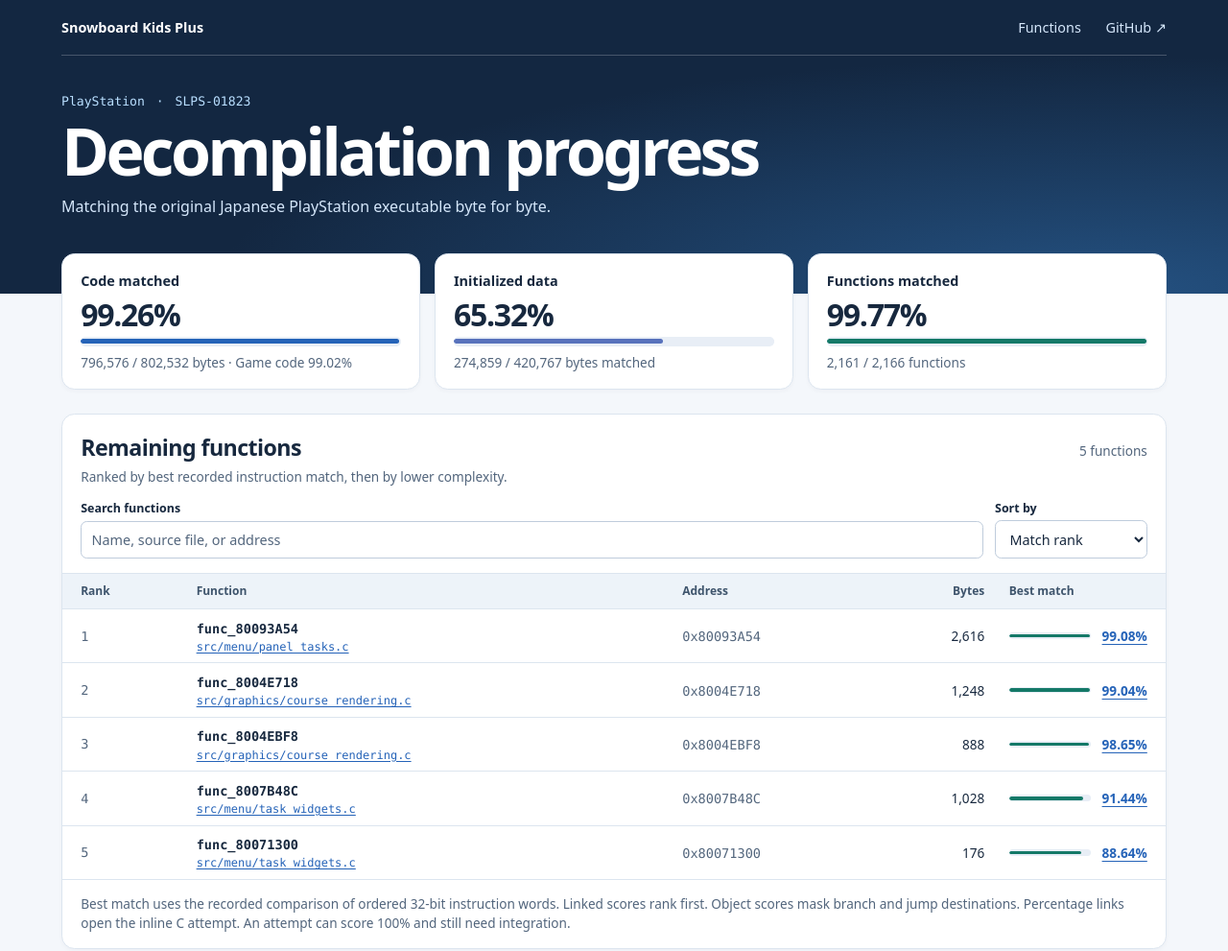
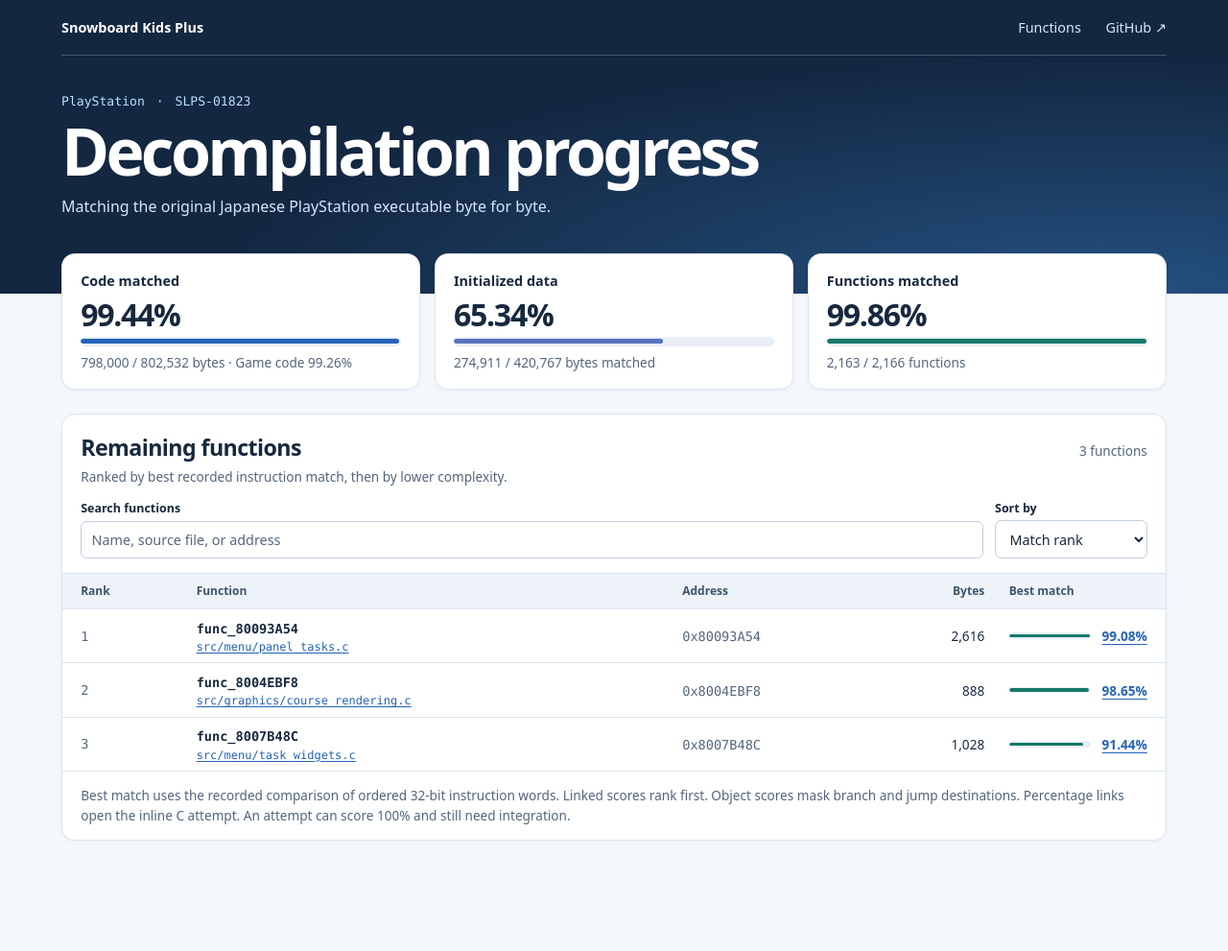
Before and after one commit to cdlewis/snowboardkidsplus-decomp, a plain HTML site: page docs/index.html in a window 1280 px wide. Shown: the whole page at 96% size. After the commit the page ends 924 px from the top, so only its background shows below. Drawn offline with Linux system fonts and the light colour scheme.

Commit message:
Update decompilation progress

```diff
--- a/docs/index.html
+++ b/docs/index.html
@@ -15,10 +15,10 @@
   <meta property="og:image:type" content="image/png">
   <meta property="og:image:width" content="1200">
   <meta property="og:image:height" content="630">
-  <meta property="og:image:alt" content="Snowboard Kids Plus decompilation: 99.26% code matched, 65.32% initialized data matched, and 2,161 of 2,166 functions matched.">
+  <meta property="og:image:alt" content="Snowboard Kids Plus decompilation: 99.44% code matched, 65.34% initialized data matched, and 2,163 of 2,166 functions matched.">
   <meta name="twitter:card" content="summary_large_image">
   <meta name="twitter:image" content="https://chrislewis.au/snowboardkidsplus-decomp/assets/progress-preview.png">
-  <meta name="twitter:image:alt" content="Snowboard Kids Plus decompilation: 99.26% code matched, 65.32% initialized data matched, and 2,161 of 2,166 functions matched.">
+  <meta name="twitter:image:alt" content="Snowboard Kids Plus decompilation: 99.44% code matched, 65.34% initialized data matched, and 2,163 of 2,166 functions matched.">
   <link rel="stylesheet" href="assets/progress.css">
   <script src="assets/progress.js" defer></script>
 </head>
@@ -41,21 +41,21 @@
     <section class="overview" aria-label="Verified build progress">
       <article class="metric">
         <h2>Code matched</h2>
-        <strong>99.26%</strong>
-        <meter min="0" max="802532" value="796576" aria-hidden="true"></meter>
-        <p>796,576 / 802,532 bytes · Game code 99.02%</p>
+        <strong>99.44%</strong>
+        <meter min="0" max="802532" value="798000" aria-hidden="true"></meter>
+        <p>798,000 / 802,532 bytes · Game code 99.26%</p>
       </article>
       <article class="metric">
         <h2>Initialized data</h2>
-        <strong>65.32%</strong>
-        <meter min="0" max="420767" value="274859" aria-hidden="true"></meter>
-        <p>274,859 / 420,767 bytes matched</p>
+        <strong>65.34%</strong>
+        <meter min="0" max="420767" value="274911" aria-hidden="true"></meter>
+        <p>274,911 / 420,767 bytes matched</p>
       </article>
       <article class="metric">
         <h2>Functions matched</h2>
-        <strong>99.77%</strong>
-        <meter min="0" max="2166" value="2161" aria-hidden="true"></meter>
-        <p>2,161 / 2,166 functions</p>
+        <strong>99.86%</strong>
+        <meter min="0" max="2166" value="2163" aria-hidden="true"></meter>
+        <p>2,163 / 2,166 functions</p>
       </article>
     </section>
     <section class="queue" id="functions" aria-labelledby="queue-title">
@@ -64,7 +64,7 @@
           <h2 id="queue-title">Remaining functions</h2>
           <p>Ranked by best recorded instruction match, then by lower complexity.</p>
         </div>
-        <p id="result-count" class="count" role="status">5 functions</p>
+        <p id="result-count" class="count" role="status">3 functions</p>
       </div>
       <div class="controls" hidden>
         <label>Search functions <input type="search" id="search" placeholder="Name, source file, or address"></label>
@@ -80,10 +80,8 @@
           <thead><tr><th scope="col">Rank</th><th scope="col">Function</th><th scope="col">Address</th><th scope="col">Bytes</th><th scope="col">Best match</th></tr></thead>
           <tbody id="function-rows">
           <tr data-size="2616"><td class="rank">1</td><th scope="row"><code>func_80093A54</code><a class="unit" href="https://github.com/cdlewis/snowboardkidsplus-decomp/blob/main/src/menu/panel_tasks.c#L2382">src/menu/panel_tasks.c</a></th><td class="address"><code>0x80093A54</code></td><td class="size">2,616</td><td class="score"><div class="match"><meter min="0" max="1" value="0.9908256880733946" aria-hidden="true"></meter><span><a href="https://github.com/cdlewis/snowboardkidsplus-decomp/blob/main/src/menu/panel_tasks.c#L2382">99.08%</a></span></div></td></tr>
-          <tr data-size="1248"><td class="rank">2</td><th scope="row"><code>func_8004E718</code><a class="unit" href="https://github.com/cdlewis/snowboardkidsplus-decomp/blob/main/src/graphics/course_rendering.c#L440">src/graphics/course_rendering.c</a></th><td class="address"><code>0x8004E718</code></td><td class="size">1,248</td><td class="score"><div class="match"><meter min="0" max="1" value="0.9903846153846154" aria-hidden="true"></meter><span><a href="https://github.com/cdlewis/snowboardkidsplus-decomp/blob/main/src/graphics/course_rendering.c#L440">99.04%</a></span></div></td></tr>
-          <tr data-size="888"><td class="rank">3</td><th scope="row"><code>func_8004EBF8</code><a class="unit" href="https://github.com/cdlewis/snowboardkidsplus-decomp/blob/main/src/graphics/course_rendering.c#L507">src/graphics/course_rendering.c</a></th><td class="address"><code>0x8004EBF8</code></td><td class="size">888</td><td class="score"><div class="match"><meter min="0" max="1" value="0.9864864864864865" aria-hidden="true"></meter><span><a href="https://github.com/cdlewis/snowboardkidsplus-decomp/blob/main/src/graphics/course_rendering.c#L507">98.65%</a></span></div></td></tr>
-          <tr data-size="1028"><td class="rank">4</td><th scope="row"><code>func_8007B48C</code><a class="unit" href="https://github.com/cdlewis/snowboardkidsplus-decomp/blob/main/src/menu/task_widgets.c#L3418">src/menu/task_widgets.c</a></th><td class="address"><code>0x8007B48C</code></td><td class="size">1,028</td><td class="score"><div class="match"><meter min="0" max="1" value="0.914396887159533" aria-hidden="true"></meter><span><a href="https://github.com/cdlewis/snowboardkidsplus-decomp/blob/main/src/menu/task_widgets.c#L3418">91.44%</a></span></div></td></tr>
-          <tr data-size="176"><td class="rank">5</td><th scope="row"><code>func_80071300</code><a class="unit" href="https://github.com/cdlewis/snowboardkidsplus-decomp/blob/main/src/menu/task_widgets.c#L440">src/menu/task_widgets.c</a></th><td class="address"><code>0x80071300</code></td><td class="size">176</td><td class="score"><div class="match"><meter min="0" max="1" value="0.8863636363636364" aria-hidden="true"></meter><span><a href="https://github.com/cdlewis/snowboardkidsplus-decomp/blob/main/src/menu/task_widgets.c#L440">88.64%</a></span></div></td></tr>
+          <tr data-size="888"><td class="rank">2</td><th scope="row"><code>func_8004EBF8</code><a class="unit" href="https://github.com/cdlewis/snowboardkidsplus-decomp/blob/main/src/graphics/course_rendering.c#L515">src/graphics/course_rendering.c</a></th><td class="address"><code>0x8004EBF8</code></td><td class="size">888</td><td class="score"><div class="match"><meter min="0" max="1" value="0.9864864864864865" aria-hidden="true"></meter><span><a href="https://github.com/cdlewis/snowboardkidsplus-decomp/blob/main/src/graphics/course_rendering.c#L515">98.65%</a></span></div></td></tr>
+          <tr data-size="1028"><td class="rank">3</td><th scope="row"><code>func_8007B48C</code><a class="unit" href="https://github.com/cdlewis/snowboardkidsplus-decomp/blob/main/src/menu/task_widgets.c#L3395">src/menu/task_widgets.c</a></th><td class="address"><code>0x8007B48C</code></td><td class="size">1,028</td><td class="score"><div class="match"><meter min="0" max="1" value="0.914396887159533" aria-hidden="true"></meter><span><a href="https://github.com/cdlewis/snowboardkidsplus-decomp/blob/main/src/menu/task_widgets.c#L3395">91.44%</a></span></div></td></tr>
           </tbody>
         </table>
       </div>
```
Also changed, not shown: docs/assets/progress-preview.png, 1 other file.
